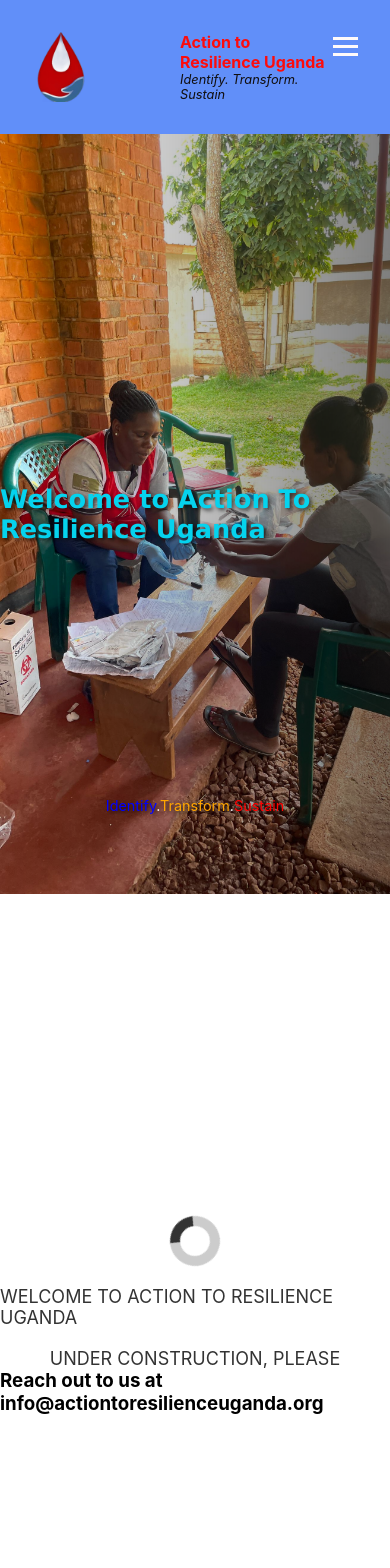
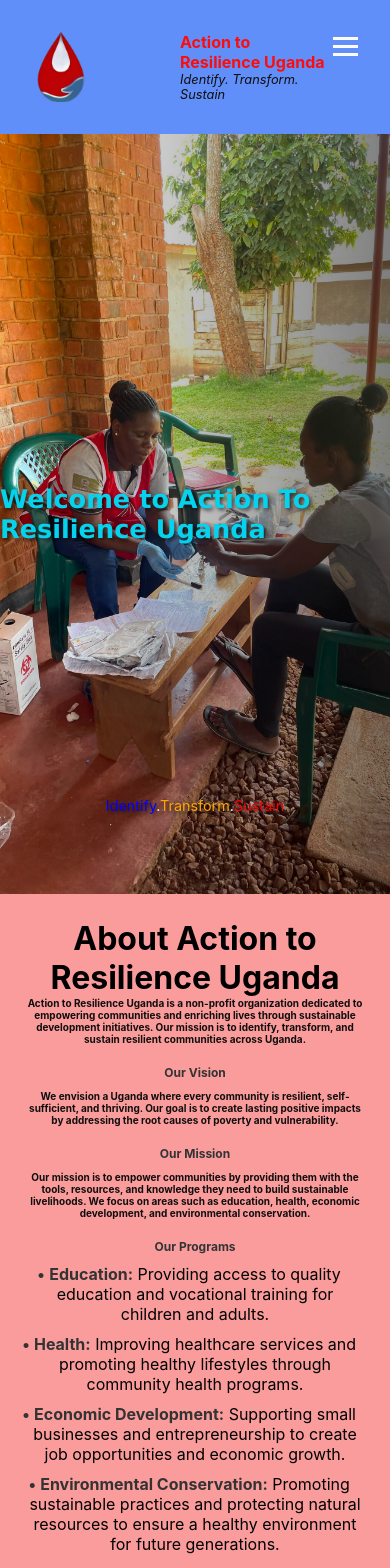
Before and after one commit to cosmah/actiontoresilienceuganda, a React (Create React App) app in the folder actiontoresilienceuganda/: page / in a window 390 px wide. Shown: the top 1568 px of the page. Built offline with nearby package versions, Linux system fonts and the light colour scheme.

Commit message:
added the home about component

```diff
--- a/actiontoresilienceuganda/src/App.js
+++ b/actiontoresilienceuganda/src/App.js
@@ -7,6 +7,7 @@
   import { BrowserRouter as Router, Routes, Route } from "react-router-dom";
   import Home from "./components/Home/Home";
   import  Hello  from "./components/Hello/Hello";
+  import Habout from "./components/Habout/Habout";
   // import About from "./components/about";
   // import Contact from "./components/contact";
 
@@ -20,7 +21,7 @@
         <Routes>
           <Route path="/" element={<Home />} />
            <Route path="/hello" element={<Hello />} />
-          {/*<Route path="/contact" element={<Contact />} /> */}
+           <Route path="/habout" element={<Habout/>} />
 
 
         </Routes>
--- /dev/null
+++ b/actiontoresilienceuganda/src/components/Habout/Habout.css
@@ -0,0 +1,115 @@
+/* Habout.css */
+
+.Habout {
+    background-color: #fa9c9c;
+    box-shadow: 0 0 10px rgba(0, 0, 0, 0.1);
+    padding: 20px;
+  }
+
+  .Habout .title {
+    text-align: center;
+    margin-bottom: 20px;
+  }
+
+  .Habout .title h1 {
+    font-size: 24px;
+    font-weight: bold;
+    color: #333;
+    margin: 0;
+  }
+
+  .Habout .content {
+    padding: 20px;
+    text-align: center;
+  }
+
+  .Habout .content h2, .Habout .content h3 {
+    font-weight: bold;
+    margin-top: 20px;
+    margin-bottom: 10px;
+    color: #333;
+  }
+
+  .Habout .content h2 {
+    font-size: 18px;
+  }
+
+  .Habout .content h3 {
+    font-size: 16px;
+  }
+
+  .Habout .content p {
+    font-size: 14px;
+    color: #0f0d0d;
+    margin-bottom: 20px;
+    font-weight: bold;
+  }
+
+  .Habout .content ul {
+    list-style: none;
+    padding: 0;
+    margin: 0;
+  }
+
+  .Habout .content li {
+    margin-bottom: 10px;
+  }
+
+  .Habout .content li strong {
+    font-weight: bold;
+    color: #333;
+  }
+
+  .Habout .content li::before {
+    content: "\2022";
+    color: #333;
+    font-weight: bold;
+    display: inline-block;
+    width: 1em;
+    margin-left: -1em;
+  }
+
+  /* Responsive Styles */
+  @media (max-width: 768px) {
+    .Habout .title h1 {
+      font-size: 20px;
+    }
+
+    .Habout .content {
+      padding: 10px;
+    }
+
+    .Habout .content h2 {
+      font-size: 16px;
+    }
+
+    .Habout .content h3 {
+      font-size: 14px;
+    }
+
+    .Habout .content p {
+      font-size: 12px;
+    }
+  }
+
+  @media (max-width: 480px) {
+    .Habout .title h1 {
+      font-size: 18px;
+    }
+
+    .Habout .content {
+      padding: 5px;
+    }
+
+    .Habout .content h2 {
+      font-size: 14px;
+    }
+
+    .Habout .content h3 {
+      font-size: 12px;
+    }
+
+    .Habout .content p {
+      font-size: 10px;
+    }
+  }
--- /dev/null
+++ b/actiontoresilienceuganda/src/components/Habout/Habout.jsx
@@ -0,0 +1,39 @@
+import React from "react";
+import "./Habout.css";
+
+const Habout = (props) => {
+  return (
+    <>
+      <div className="Habout">
+
+        <div className="content">
+  <h1>About Action to Resilience Uganda</h1>
+  <p>
+    Action to Resilience Uganda is a non-profit organization dedicated to empowering communities and enriching lives through sustainable development initiatives. Our mission is to identify, transform, and sustain resilient communities across Uganda.
+  </p>
+  <h3>Our Vision</h3>
+  <p>
+    We envision a Uganda where every community is resilient, self-sufficient, and thriving. Our goal is to create lasting positive impacts by addressing the root causes of poverty and vulnerability.
+  </p>
+  <h3>Our Mission</h3>
+  <p>
+    Our mission is to empower communities by providing them with the tools, resources, and knowledge they need to build sustainable livelihoods. We focus on areas such as education, health, economic development, and environmental conservation.
+  </p>
+  <h3>Our Programs</h3>
+  <ul>
+    <li><strong>Education:</strong> Providing access to quality education and vocational training for children and adults.</li>
+    <li><strong>Health:</strong> Improving healthcare services and promoting healthy lifestyles through community health programs.</li>
+    <li><strong>Economic Development:</strong> Supporting small businesses and entrepreneurship to create job opportunities and economic growth.</li>
+    <li><strong>Environmental Conservation:</strong> Promoting sustainable practices and protecting natural resources to ensure a healthy environment for future generations.</li>
+  </ul>
+  <h3>Get Involved</h3>
+  <p>
+    Join us in making a difference! Whether you want to volunteer, donate, or partner with us, there are many ways to get involved and support our mission. Together, we can create a more resilient and prosperous Uganda.
+  </p>
+</div>
+      </div>
+    </>
+  );
+};
+
+export default Habout;
--- /dev/null
+++ b/actiontoresilienceuganda/src/components/Habout/index.js
@@ -0,0 +1,2 @@
+import Habout from './Habout';
+export default Habout;
--- a/actiontoresilienceuganda/src/components/Home/Home.jsx
+++ b/actiontoresilienceuganda/src/components/Home/Home.jsx
@@ -1,15 +1,15 @@
 import React from 'react';
 import './Home.css';
 import Hello from '../Hello/Hello';
+import Habout from '../Habout/Habout';
 
 const Home = (props) => {
     return <>
         <div>
         <header>
         <Hello/>
-
         </header>
-
+        <Habout/>
         <main>
         <div class="gear"></div>
         <p class="gear-text">WELCOME TO ACTION TO RESILIENCE UGANDA</p>
```
